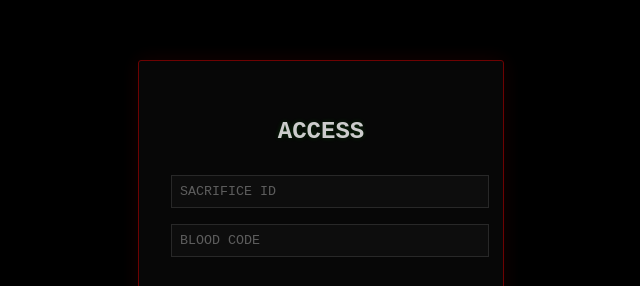
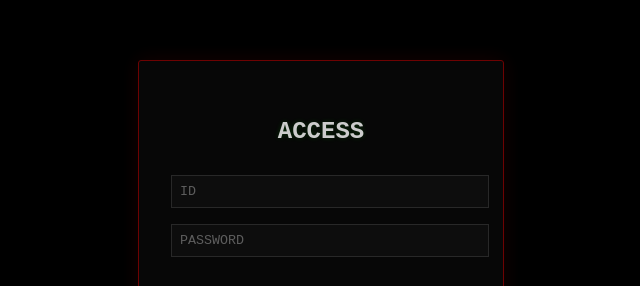
Before and after one commit to ca6hg/SYNCHRON, a plain HTML site: page public/index.html in a window 1280 px wide. Shown: the part 160-446 px from the top of the page, 319-959 px from the left. Drawn offline with Linux system fonts and the light colour scheme.

Commit message:
Update index.html

```diff
--- a/public/index.html
+++ b/public/index.html
@@ -12,10 +12,10 @@
         <div class="login-box">
             <h2>ACCESS</h2>
             <div class="input-wrapper">
-                <input type="text" id="login-username" placeholder="SACRIFICE ID" class="glitch-input">
+                <input type="text" id="login-username" placeholder="ID" class="glitch-input">
             </div>
             <div class="input-wrapper">
-                <input type="password" id="login-password" placeholder="BLOOD CODE" class="glitch-input">
+                <input type="password" id="login-password" placeholder="PASSWORD" class="glitch-input">
             </div>
             <button onclick="attemptLogin()" class="glitch-btn">INITIATE</button>
             <p id="login-error">✖ ACCESS DENIED ✖</p>
```
